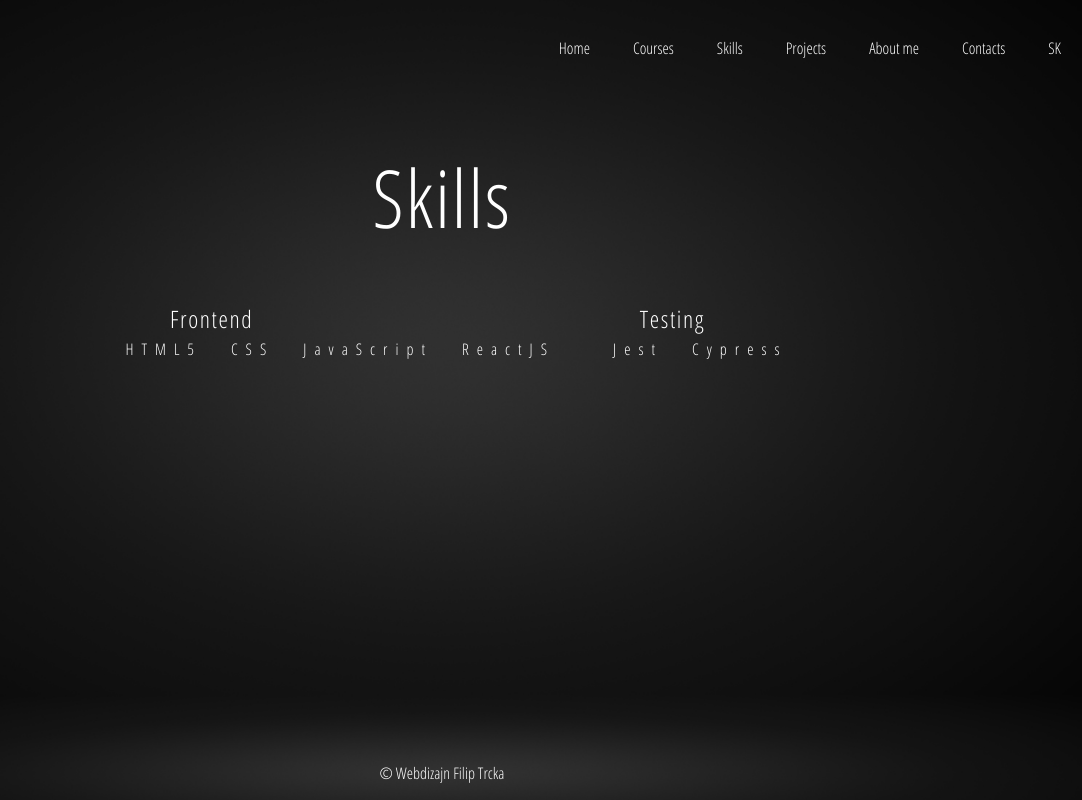
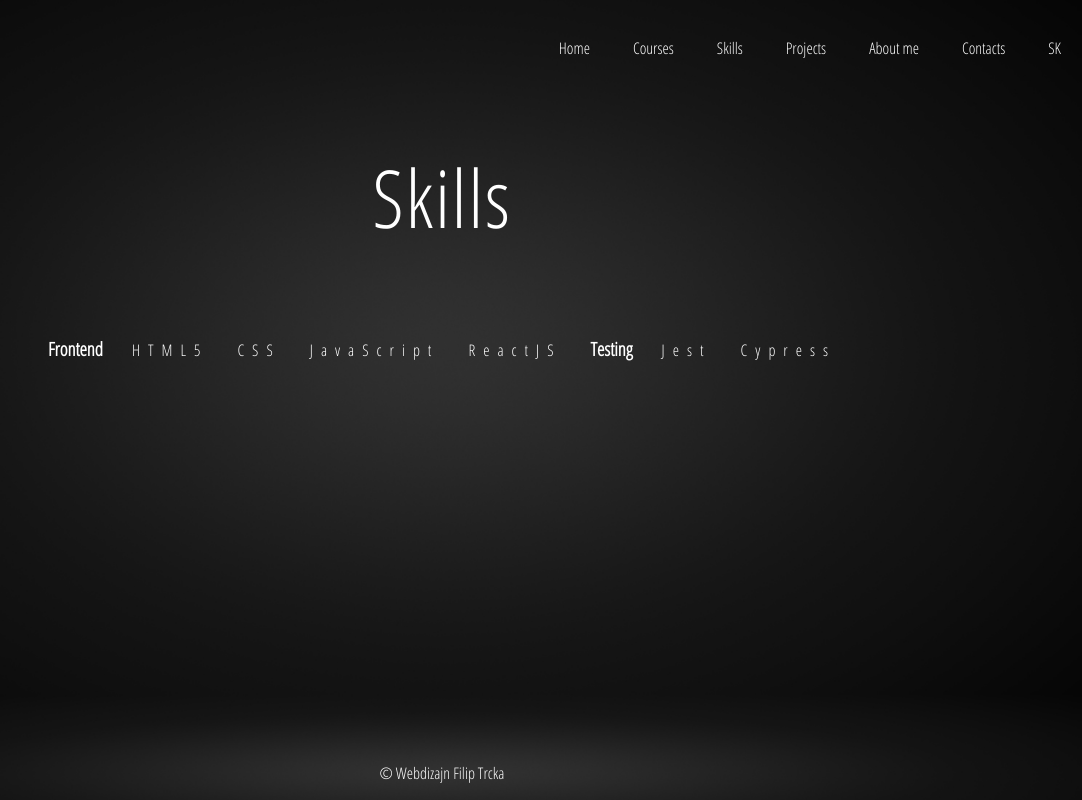
Before and after one commit to Joxer-Mocny/Webstranka, a plain HTML site: page znalostiEN.html in a window 1280 px wide. Shown: the whole page, without its empty margins (198-1280 px from the left). Drawn offline with Linux system fonts and the light colour scheme.

Commit message:
initial commit

```diff
--- a/style/style1.css
+++ b/style/style1.css
@@ -23,18 +23,12 @@ main h1 {
   font-weight: 100;
   letter-spacing: 0.1rem;
 }
-main h3 {
-  font-family: "MainFont";
-  display: flex;
-  justify-content: center;
-  font-size: 3rem;
-  font-weight: 100;
-  letter-spacing: 0.1rem;
-}
+
 div {
   display: inline-block;
   margin: 13px;
 }
+
 .hover_img1 h4 {
   position: relative;
   font-size: 1rem;
@@ -42,6 +36,9 @@ div {
   letter-spacing: 0.5rem;
   text-decoration: none;
   color: white;
+
+
+
 }
 .hover_img1 h4 span {
   position: absolute;
@@ -50,9 +47,16 @@ div {
   left: 412%;
   right: auto;
   transform: translate(-50%, -50%);
+
+
+
 }
 .hover_img1 h4:hover span {
   display: block;
+
+
+
+
 }
 .hover_img2 h4 {
   position: relative;
@@ -191,27 +195,7 @@ nav ul li a {
 nav ul li a:hover {
   color: red;
 }
-.Frontend h3 {
-  position: absolute;
 
-  font-size: 1.5rem;
-  font-weight: 300;
-  top: 35%;
-  left: 29%;
-  right: auto;
-  transform: translate(-50%, -50%);
-  margin: 3%;
-}
-.Test h3 {
-  position: absolute;
-  font-size: 1.5rem;
-  font-weight: 300;
-  top: 35%;
-  left: 65%;
-  right: auto;
-  transform: translate(-50%, -50%);
-  margin: 3%;
-}
 
 footer {
   position: fixed;
```
Also changed, not shown: znalosti.html (+1 -2 lines).
